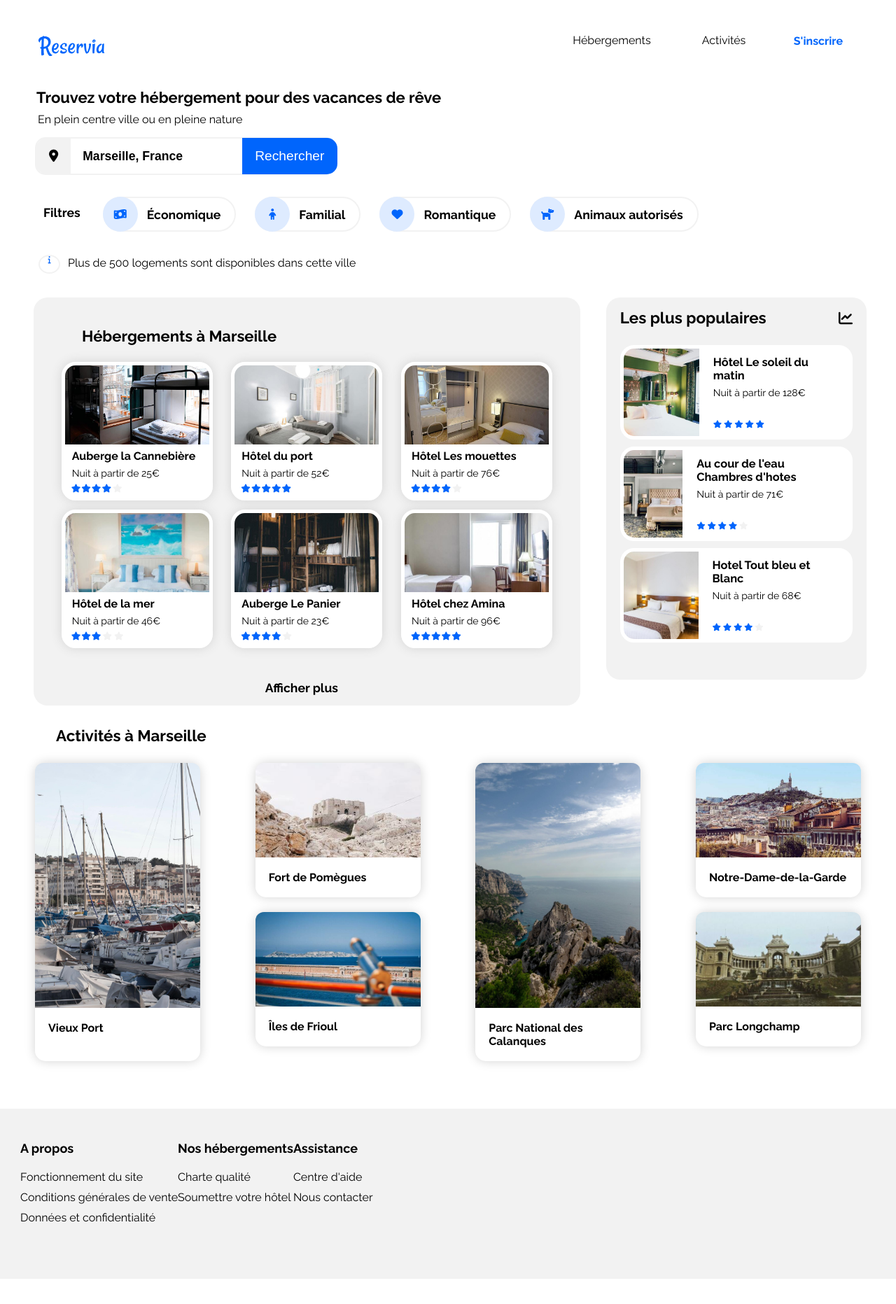
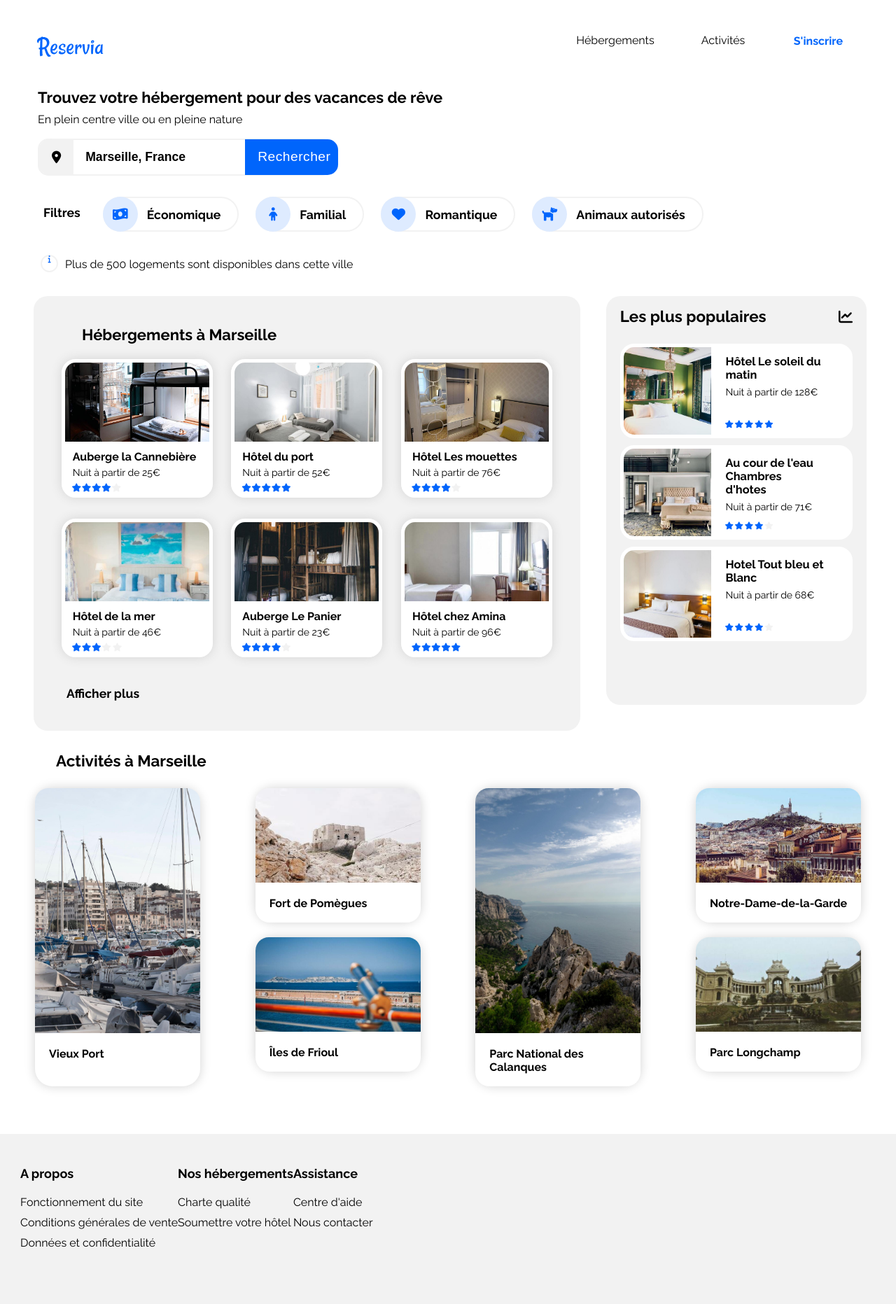
Before and after one commit to moutinhoalexandre/MoutinhoAlexandre_2_22102020, a Jekyll site: the page index.html, which Jekyll copies as it is, in a window 1280 px wide. Shown: the whole page at 70% size. Built offline with Jekyll 4.4.1, drawn with Linux system fonts in a browser that asks for light colours; nearby versions of some CDN libraries; before the commit the page ends 1827 px from its top, so only the background shows below that.

Commit message:
second head desktop optimisation

```diff
--- a/index.html
+++ b/index.html
@@ -22,8 +22,8 @@
         </div>
         <a class="headerSignup" href="#">S'inscrire</a>
         <nav class="headerNav">
-            <a class="headerNavLink" href="#hosting">Hébergements</a>
-            <a class="headerNavLink" href="#activity">Activités</a>
+            <a class="headerNavLink Hosting" href="#hosting">Hébergements</a>
+            <a class="headerNavLink Activity" href="#activity">Activités</a>
         </nav>
     </header>
 
--- a/style/desktop.css
+++ b/style/desktop.css
@@ -17,8 +17,8 @@
     }
 
     .ReserviaImg{
-        padding-top: 36px;
-        padding-left: 3px;
+        padding-top: 38px;
+        padding-left: 22px;
     }
 
     .headerNav{
@@ -29,11 +29,15 @@
     }
 
     .headerNavLink{
-        width: 160px;
+        width: 154px;
         padding-bottom: 28px;
         padding-top: 45px;
         border-top: 3px transparent solid;
         border-bottom: 3px transparent solid;
+    }
+
+    .Hosting{
+        padding-left: 0px;
     }
 
     .headerNavLink:hover{
@@ -61,6 +65,10 @@
         padding-bottom: 0;
     }
 
+    .font-bold {
+        padding-left: 2px;
+        }
+
     .textIntroduction > p{
         margin-left: 2px;
         padding-top: 0;
@@ -73,7 +81,13 @@
     /*SearchBar*/
 
     #searchBar{
-        width: 425px;
+        width: 417px;
+        height: 49px;
+        margin-left: 4px;
+        margin-top: 18px;
+        margin-bottom: 30px;
+        border-bottom-width: 2px;
+        border-top-width: 2px;
     }
 
     #mobileButton{
@@ -88,18 +102,31 @@
 
     }
 
+    .fa-map-marker-alt::before {
+        overflow: hidden;
+        height: 17px;
+    }
+
+    #searchField {
+        padding-top: 0px;
+    }
+
     .button{
         border-radius: 0 15px 15px 0;
         justify-content: center;
-        padding-top: 15px;
-        padding-bottom: 15x;
+        padding-left: 18px;
+        padding-right: 15px;
+        padding-bottom: 15px;
+        padding-top: 14px;
         margin-top: -1px;
         margin-bottom: -1px;
+        letter-spacing: 0.5px;
     }
 
     /* Filter */
 
     .FilterTitle {
+        flex: none;
         padding-top: 12px;
         padding-left: 12px;
         margin-right: 32px;
@@ -108,23 +135,35 @@
     .FilterText{
         font-size: 1.1rem;
         padding-left: 15px;
-        padding-right: 20px;
+        padding-right: 24px;
     }
 
     .FilterFilter{
-        margin-right: 27px;
+        margin-right: 24px;
+    }
 
+    .FilterWrapper .fas {
+        font-size: 1.2rem;
+    }
+
+    .FilterFooter .fas {
+        padding: 4px;
     }
 
     .FilterFooter{
-        margin-top: 20px;
-        margin-left: 7px;
+        margin-left: 10px;
+        margin-top: 21px;
     }
 
     .FilterFooterIcon{
         padding-right: 5px;
         padding-left: 5px;
         }
+
+    .FilterFooterText {
+        padding-left: 12px;
+        padding-top: 2px;
+    }
 
     /*Selection*/
 
@@ -173,12 +212,33 @@
         background-color: #F2F2F2;
         width: 29.7%;
         margin-left: 15px;
+        margin-bottom: 30px;
         border-radius: 20px 20px 20px 20px;
     }
     .ImageCity{
         display: block;
         border-radius: 15px 15px 0px 0px;
         overflow: hidden;
+    }
+
+    .CityTextTitle{
+        margin-bottom: 0;
+        margin-top: 4px;
+    }
+
+    .CityTextPrice{
+        margin-top: 5px;
+    }
+
+    .SeeMore{
+        display: flex;
+        flex: 1 0 100%;
+    }
+
+    .SeeMoreText{
+        margin-top: 11px;
+        padding-left: 28px;
+        margin-bottom: 28px;
     }
 
     /* Hosting Popular  */
--- a/style/style.css
+++ b/style/style.css
@@ -43,10 +43,16 @@
     text-align: center;
     font-size: 1rem;
     border-bottom: 0.2rem solid #F2F2F2;
-    padding-bottom: 0.9rem;
+    padding-bottom: 14px;
     color: black;
+}
+.Hosting{
+   padding-left: 2px;
+}
+.Activity{
+    padding-right: 4px;
+}
 
-}
 .headerNavLink:hover{
     border-bottom: 0.2rem solid #0065FC ;
     color: #0065FC;
@@ -62,13 +68,11 @@
 }
 
 .ReserviaImg {
-    padding-top: 2px;
+    padding-top: 3px;
+    padding-left: 20px;
     }
 
-img{
-    padding-left: 1.3em;
 
-}
 
 /*Introduction*/
 
@@ -91,7 +95,7 @@
 
 .textIntroduction p{
     font-size: 16px;
-    padding-top: 2x;
+    padding-top: 2px;
     margin-top: 0em;
 }
 
@@ -99,7 +103,6 @@
 
 .fa-map-marker-alt::before{
     display: flex;
-
     font-size: 1.1em;
     background-color:#F2F2F2;
     padding: 18px 20px 18px 20px;
@@ -163,6 +166,7 @@
     }
 
 .FilterTitle {
+    flex: 1 0 100%;
     font-weight: bold;
     margin-right: 200px;
     margin-top: 0;
@@ -174,8 +178,8 @@
 .FilterFilter{
     display: inline-flex;
     border: 2px solid #F2F2F2;
-    margin-bottom: 15px;
-    margin-right: 8px;
+    margin-bottom: 14px;
+    margin-right: 9.4px;
     border-radius: 25px;
 }
 
@@ -237,8 +241,9 @@
 }
 
 .FilterFooterText{
-    padding-right: 2px;
-    padding-left: 13px;
+    padding-right: 3px;
+    padding-left: 12px;
+    padding-top: 3px;
     font-size: 1rem;
     text-align: justify;
 }
@@ -289,6 +294,7 @@
 .ImagePopular{
     object-fit: cover;
     width: 39%;
+    min-width: 39%;
     height: 134px;
     padding: 0;
     border-radius: 15px 0 0 15px;
@@ -301,6 +307,8 @@
     font-size: 14px;
     padding: 10px 20px;
     padding-right: 35px;
+    padding-top: 11px;
+    padding-bottom: 8px;
     color: black;
 
 }
@@ -327,6 +335,7 @@
 
 .fa-star{
     margin: 0;
+    margin-left: -1px;
 }
 
 .grey{
@@ -343,7 +352,8 @@
 }
 
 .CityText{
-    margin: 14px 0 20px ;
+    margin: 14px 0 18px ;
+    padding-top: 2px;
     font-size: 22px;
 }
 
@@ -351,8 +361,9 @@
 
 .CityCard{
     box-shadow: 0 0 15px lightgray;
-    border-radius: 15px;
-    margin-bottom: 13px;
+    border-radius: 18px;
+    margin-bottom: 14px;
+
 }
 
 .City{
@@ -373,7 +384,7 @@
 }
 
 .CitySelectionText{
-    padding: 5px 10px;
+    padding: 8px 9px 2px 11px;
 }
 
 .CityTextTitle{
@@ -384,7 +395,7 @@
 
 .CityTextPrice{
     color: black;
-    margin: 7px 0;
+    margin: 6px 0 7px 0;
     font-size: 14px;
 }
 
@@ -395,14 +406,14 @@
 
 .FullStarsCity .blue{
     color: #0065FC;
-    margin: 0 -1px;
+    margin: 0 -1.2px;
 }
 
 .SeeMoreText{
     font-size: 1.1rem;
     font-weight: bold;
     margin-bottom: 0px;
-    margin-top: 33px;
+    margin-top: 34px;
 }
 
 /* Activities */
@@ -421,7 +432,7 @@
 
 .Single, .CardActivitiesTwin{
     box-shadow: 0 0 15px lightgray;
-    border-radius: 15px;
+    border-radius: 25px;
     margin-bottom: 21px;
     margin-top: 6px;
 }
@@ -439,12 +450,12 @@
     object-fit: cover;
     height: 135px;
     padding: 0;
-    border-radius: 12px 12px 0 0
+    border-radius: 19px 19px 0 0
 }
 
 .ActivitiesTextTitle{
     color: black;
-    margin: 19px 0 19px 19px;
+    margin: 20px 0 18px 20px;
     font-size: 16px;
 }
 /*Footer*/
```
